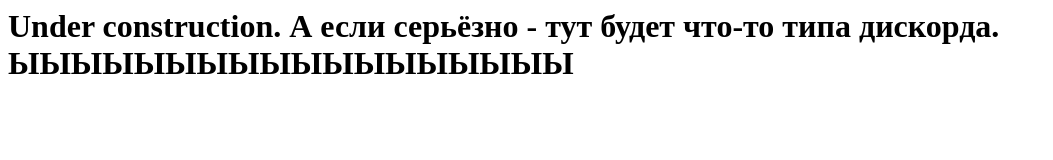
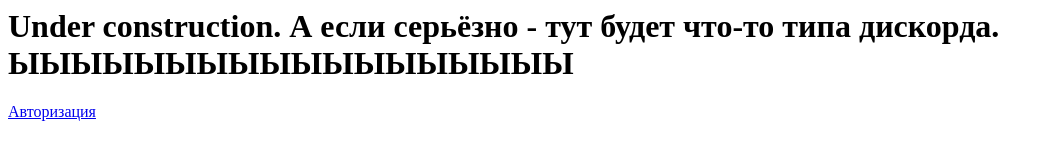
Before and after one commit to dex22044/test-site, a plain HTML site: page index.html in a window 1280 px wide. Shown: the whole page, without its empty margins (0-1053 px from the left). Drawn offline with Linux system fonts and the light colour scheme.

Commit message:
Update index.html

```diff
--- a/index.html
+++ b/index.html
@@ -1 +1,2 @@
 <h1>Under construction. А если серьёзно - тут будет что-то типа дискорда.<br/>ЫЫЫЫЫЫЫЫЫЫЫЫЫЫЫЫЫЫ</h1>
+<a href="authorization.html">Авторизация</a>
```
